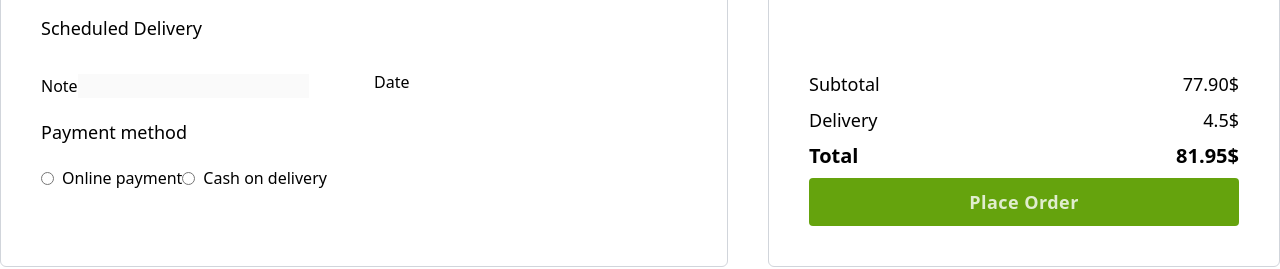
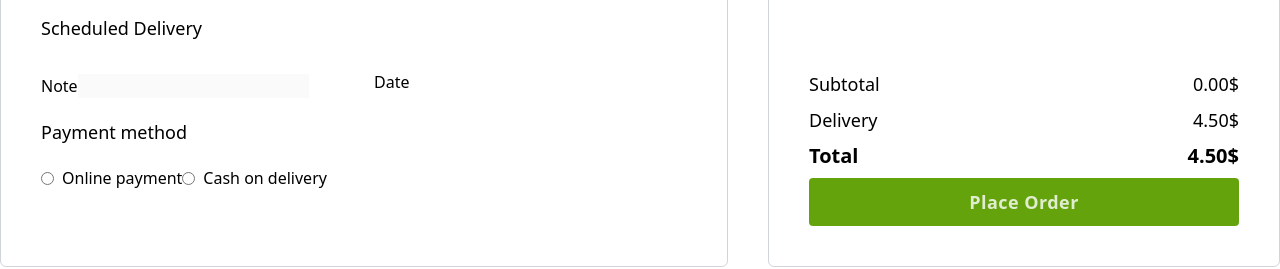
Before and after one commit to nazmulhossain17/nazmul-ecomerce-store, a React (Vite) app: page /checkout in a window 1280 px wide. Shown: the part 413-682 px from the top of the page. Built offline with nearby package versions, Linux system fonts and the light colour scheme.

Commit message:
update cart

```diff
--- a/src/Pages/Cart/Cart.jsx
+++ b/src/Pages/Cart/Cart.jsx
@@ -35,15 +35,20 @@ const Cart = () => {
               </div>
               <div className="border-l pl-5 flex flex-col justify-between">
                 <button
-                  className="bg-blue-500 hover:bg-blue-700 text-white"
+                  className="bg-blue-500 rounded-2xl hover:bg-blue-700 text-white"
                   onClick={() => dispatch(addToCart(product))}
                 >
                   +
                 </button>
-                <button onClick={() => dispatch(removeOne(product))}>-</button>
+                <button
+                  className="bg-lime-500 rounded-2xl hover:bg-lime-700 text-white"
+                  onClick={() => dispatch(removeOne(product))}
+                >
+                  -
+                </button>
                 <button
                   onClick={() => dispatch(removeFromCart(product))}
-                  className="bg-red-500 hover:bg-red-400"
+                  className=" rounded-2xl hover:bg-red-400"
                 >
                   🗑️
                 </button>
--- a/src/Pages/Checkout/Checkout.jsx
+++ b/src/Pages/Checkout/Checkout.jsx
@@ -5,6 +5,15 @@ const Checkout = () => {
   const [scheduled, setScheduled] = useState(false);
 
   const { products } = useAppSelector((state) => state.cart);
+  const subtotal = products.reduce((acc, product) => {
+    return acc + product.price * product.quantity;
+  }, 0);
+
+  // Define the delivery cost
+  const deliveryCost = 4.5;
+
+  // Calculate the total cost
+  const total = subtotal + deliveryCost;
   return (
     <div className="flex justify-center items-center h-[calc(100vh-80px)] gap-10 text-primary">
       <div className="max-w-3xl w-full">
@@ -115,17 +124,16 @@ const Checkout = () => {
           <div className="space-y-2">
             <div className="flex justify-between text-lg">
               <p>Subtotal</p>
-              <p>77.90$</p>
+              <p>{subtotal.toFixed(2)}$</p>
             </div>
             <div className="flex justify-between text-lg">
               <p>Delivery</p>
-              <p>4.5$</p>
+              <p>{deliveryCost.toFixed(2)}$</p>
             </div>
             <div className="flex justify-between text-xl font-bold">
               <p>Total</p>
-              <p>81.95$</p>
+              <p>{total.toFixed(2)}$</p>
             </div>
-            {/* <button className="w-full">Checkout</button> */}
             <button
               type="submit"
               className="mt-4 inline-flex w-full items-center justify-center rounded bg-lime-600 py-2.5 px-4 text-base font-semibold tracking-wide text-white text-opacity-80 outline-none ring-offset-2 transition hover:text-opacity-100 focus:ring-2 focus:ring-lime-500 sm:text-lg"
```
